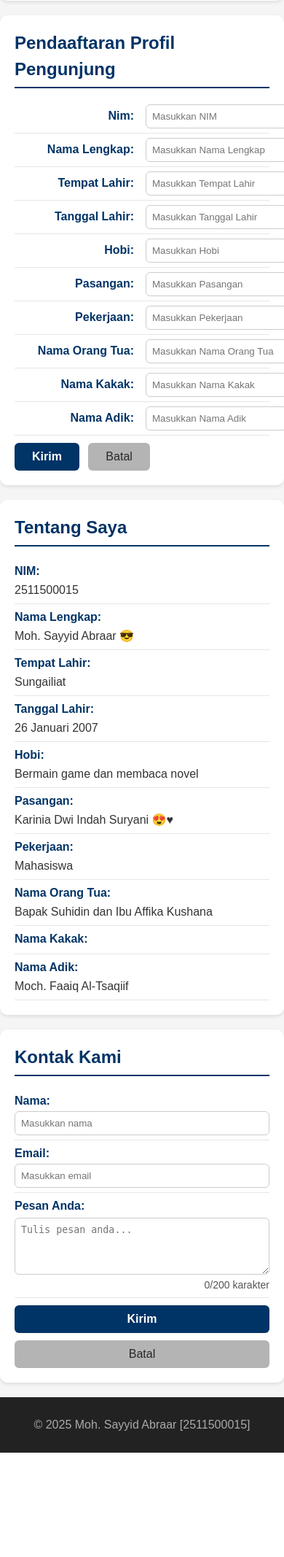
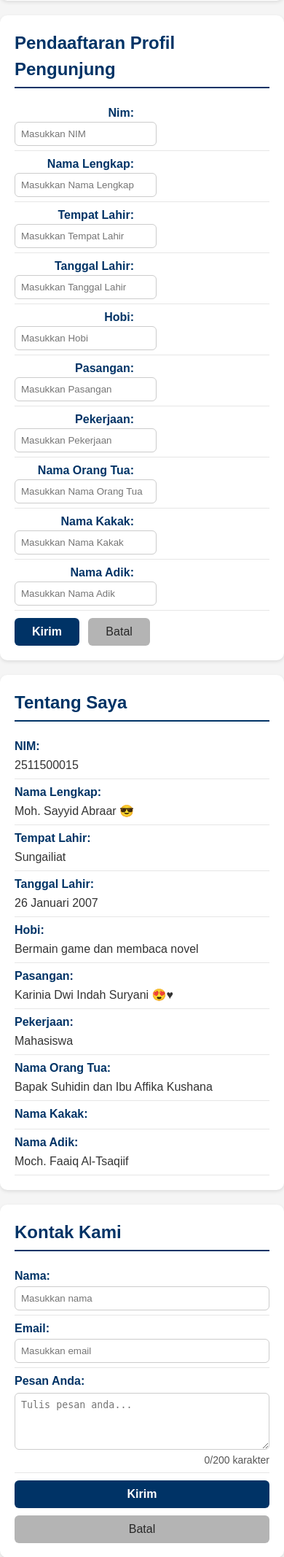
Before and after one commit to Abraar2511500015/2511500015-PWD-TI1A-2526O, a PHP site: page /pertemuan-08/index.php in a window 390 px wide. Shown: the part 327-2461 px from the top of the page at 73% size. Before the commit the page ends 2318 px from the top, so only its background shows below. Run offline with PHP 8.4, Linux system fonts and the light colour scheme.

Commit message:
index.php pertemuan-08

```diff
--- a/pertemuan-08/style.css
+++ b/pertemuan-08/style.css
@@ -228,7 +228,8 @@ footer {
   }
 
   #about p,
-  #contact label {
+  #contact label,
+  #PendaftaranProfilPengunjung label {
     flex-direction: column;
     align-items: flex-start;
   }
```
